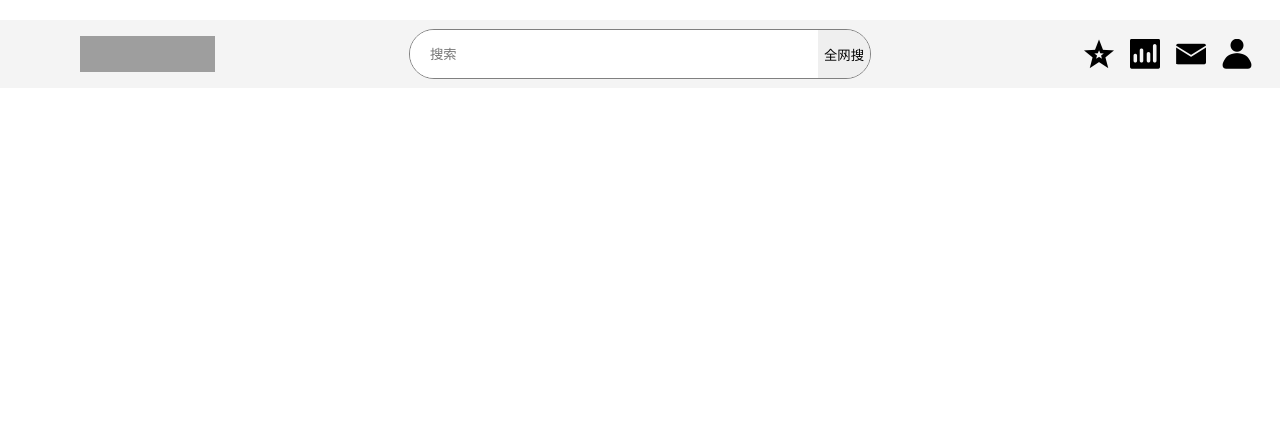
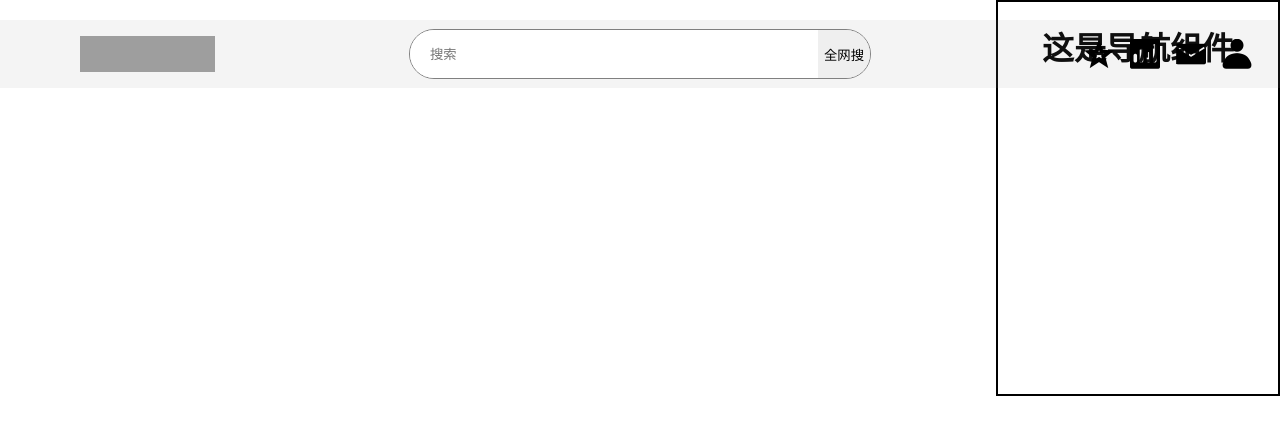
Before and after one commit to Superwzw/vue-energy, a Vue app in the folder vue-energy/: page /#/ in a window 1280 px wide. Shown: the top 434 px of the page. Built offline with nearby package versions, Linux system fonts and the light colour scheme; grey boxes are pictures that could not be loaded.

Commit message:
homeNav init

```diff
--- /dev/null
+++ b/vue-energy/src/components/Home_components/homeNav/homeNav.vue
@@ -0,0 +1,18 @@
+<template>
+	<div class="nav">
+		<h1 style="text-align: center">这是导航组件</h1>
+	</div>
+</template>
+
+<script>
+	export default {
+		name: "homeNav",
+	}
+</script>
+
+<style lang="stylus" scoped>
+	.nav
+		width:280px;
+		height:392px;
+		border:2px solid black;
+</style>
--- a/vue-energy/src/views/Home.vue
+++ b/vue-energy/src/views/Home.vue
@@ -1,17 +1,27 @@
 <template>
   <div class="home">
     <home-header></home-header>
+    <home-nav style="float: right;"></home-nav>
   </div>
 </template>
 
 <script>
 // @ is an alias to /src
-import homeHeader from '@/components/header/header.vue'
+import homeHeader from '@/components/Home_components/header/header.vue'
+import homeNav from '@/components/Home_components/homeNav/homeNav.vue'
 // import homeHeader from '@/components/HelloWorld.vue'
 export default {
   name: 'home',
   components: {
-    homeHeader
+    homeHeader,
+    homeNav,
   }
 }
 </script>
+
+<style lang="stylus" scoped>
+	.home
+		overflow:hidden;
+	// home-nav
+	// 	float:right;
+</style>
```
Also changed, not shown: vue-energy/src/components/Home_components/header/header.vue (renamed from vue-energy/src/components/header/header.vue).
